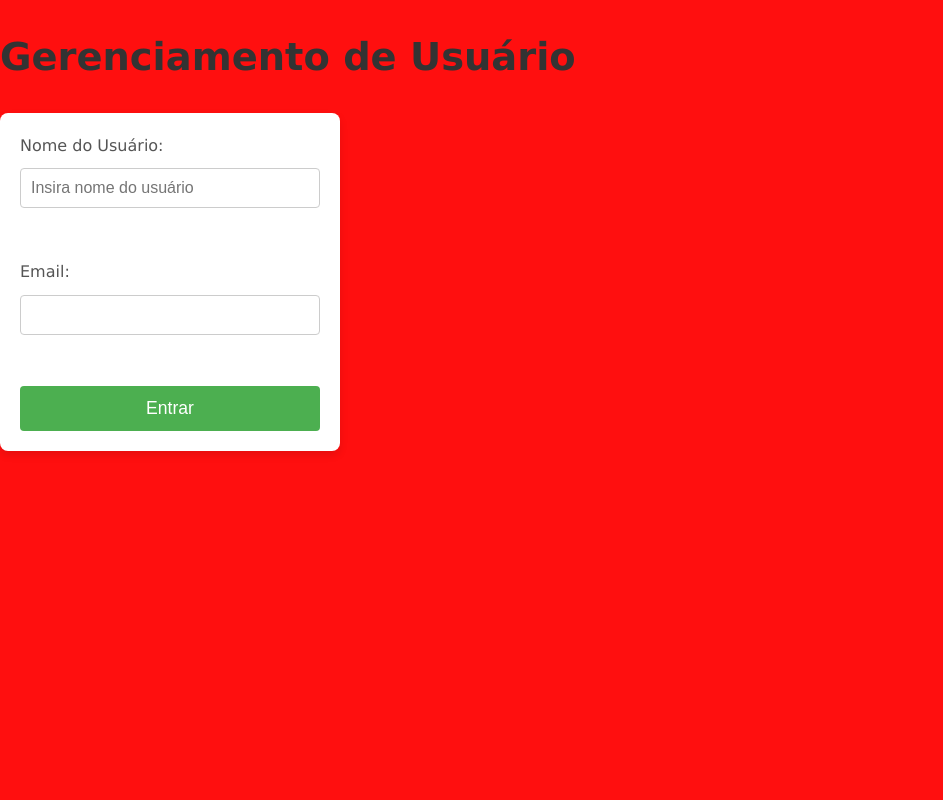
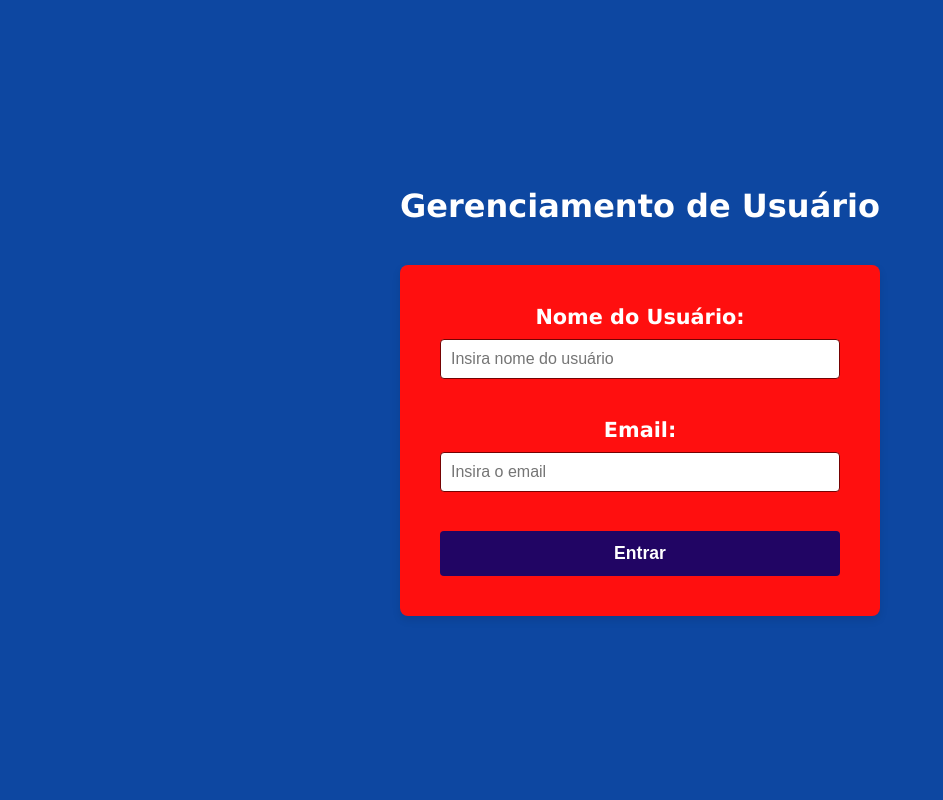
Before and after one commit to Zanirato/ferias, a PHP site: page /login.php in a window 1280 px wide. Shown: the whole page, without its empty margins (0-943 px from the left). Run offline with PHP 8.4, Linux system fonts and the light colour scheme.

Commit message:
CSS e PHP

```diff
--- /dev/null
+++ b/cadastro.css
@@ -0,0 +1,60 @@
+body {
+    background-color: #0d47a1;
+    font-family: Verdana, Geneva, Tahoma, sans-serif;
+    display: flex;
+    flex-direction: column;
+    justify-content: center;
+    align-items: center;
+    height: 100vh;
+    margin: 0;
+}
+
+h1 {
+    color: #ffffff;
+    font-weight: bold;
+    margin-bottom: 40px;
+    margin-top: 2px;
+}
+
+form {
+    background-color: #ff0f0f;
+    padding: 40px;
+    border-radius: 8px;
+    box-shadow: 0 4px 8px rgba(0, 0, 0, 0.1);
+    width: 400px;
+    display: flex;
+    flex-direction: column;
+    gap: 10px;
+    text-align: center;
+}
+
+label {
+    font-size: 1.3rem;
+    color: #ffffff;
+    font-weight: bold;
+}
+
+input[type="text"],
+input[type="email"] {
+    padding: 10px;
+    font-size: 1rem;
+    border: 1px solid #750202;
+    border-radius: 4px;
+}
+
+input[type="submit"] {
+    background-color: rgb(33, 5, 100);
+    color: white;
+    padding: 12px;
+    border: none;
+    border-radius: 4px;
+    font-size: 1.1rem;
+    cursor: pointer;
+    transition: background-color 0.3s ease;
+    font-weight: bold;
+}
+
+input[type="submit"]:hover {
+    background-color: #ffffff;
+    color: rgb(33, 5, 100);
+}
--- a/conexao.php
+++ b/conexao.php
@@ -11,7 +11,7 @@ try {
     if($conn->connect_error) {
         throw new Excepcion("Falha na conexão: " . $conn->connect_error);
     }
-    echo "Conexão realizado com sucesso!";
+    echo "";
 } catch (Excepcion $e) {
     echo "Erro ao conectar ao banco de dados: " . $e->getMessage();
 }
--- a/index.html
+++ b/index.php
@@ -1,3 +1,6 @@
+<?php include('valida_sessao.php');
+?>
+
 <!DOCTYPE html>
 <html lang="pt-BR">
 <head>
--- a/login.php
+++ b/login.php
@@ -1,9 +1,29 @@
+<?php
+session_start();
+include('conexao.php');
+
+if ($_SERVER['REQUEST_METHOD'] == 'POST') {
+    $nome = $_POST['nome'];
+    $email = md5($_POST['email']);
+
+    $sql = "SELECT * FROM usuarios WHERE nome='$nome' AND email='$email'";
+    $result = $conn->query($sql);
+
+    if ($result->num_rows > 0) {
+        $_SESSION['usuarios'] = $usuarios;
+        header('Location: index.php');
+    } else {
+        $error = "Usuário não encontrado ou email inválido.";
+    }
+}
+?>
+
 <!DOCTYPE html>
 <html lang="pt-br">
 <head>
     <meta charset="UTF-8">
     <meta name="viewport" content="width=device-width, initial-scale=1.0">
-    <link rel="stylesheet" href="style.css">
+    <link rel="stylesheet" href="cadastro.css">
     <title>Férias</title>
 </head>
 <body>
@@ -13,7 +33,7 @@
         <input type="text" name="nome" placeholder="Insira nome do usuário" required>
         <br>
         <label>Email:</label>
-        <input type="email" name="email" required>
+        <input type="email" id="email" placeholder="Insira o email" required>
         <br>
         <input type="submit" value="Entrar">
     </form>
--- a/style.css
+++ b/style.css
@@ -191,45 +191,3 @@ footer p {
         padding: 20px 5%;
     }
 }
-
-
-/* estilização do login */
-
-form {
-    background-color: white;
-    padding: 20px;
-    border-radius: 8px;
-    box-shadow: 0 4px 8px rgba(0, 0, 0, 0.1);
-    width: 300px;
-    display: flex;
-    flex-direction: column;
-    gap: 10px;
-}
-
-label {
-    font-size: 1rem;
-    color: #555;
-}
-
-input[type="text"],
-input[type="email"] {
-    padding: 10px;
-    font-size: 1rem;
-    border: 1px solid #ccc;
-    border-radius: 4px;
-}
-
-input[type="submit"] {
-    background-color: #4CAF50;
-    color: white;
-    padding: 12px;
-    border: none;
-    border-radius: 4px;
-    font-size: 1.1rem;
-    cursor: pointer;
-    transition: background-color 0.3s ease;
-}
-
-input[type="submit"]:hover {
-    background-color: #45a049;
-}
```
Also changed, not shown: delete.php (deleted, +0 -14 lines), logout.php (added, +13 -0 lines), store.php (deleted, +0 -20 lines), update.php (deleted, +0 -47 lines), valida_sessao.php (added, +13 -0 lines).
